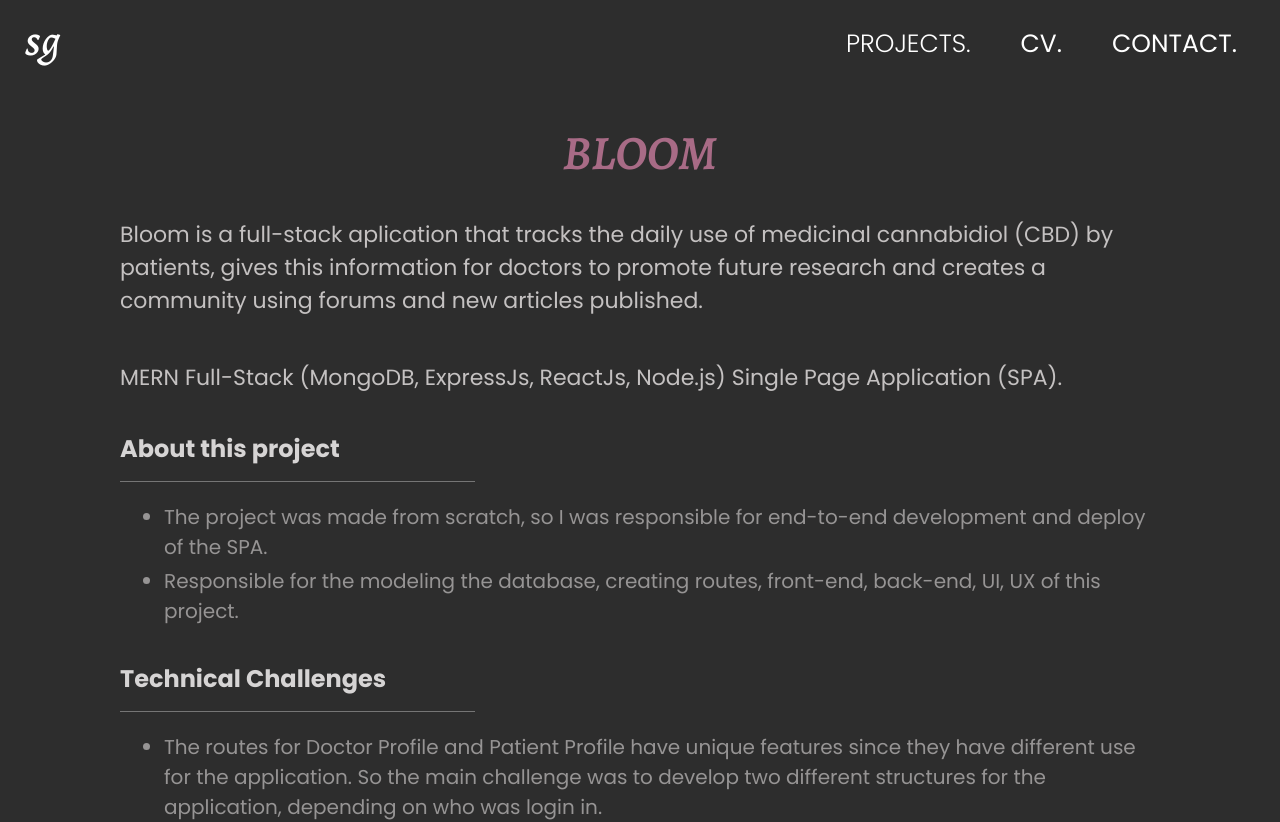
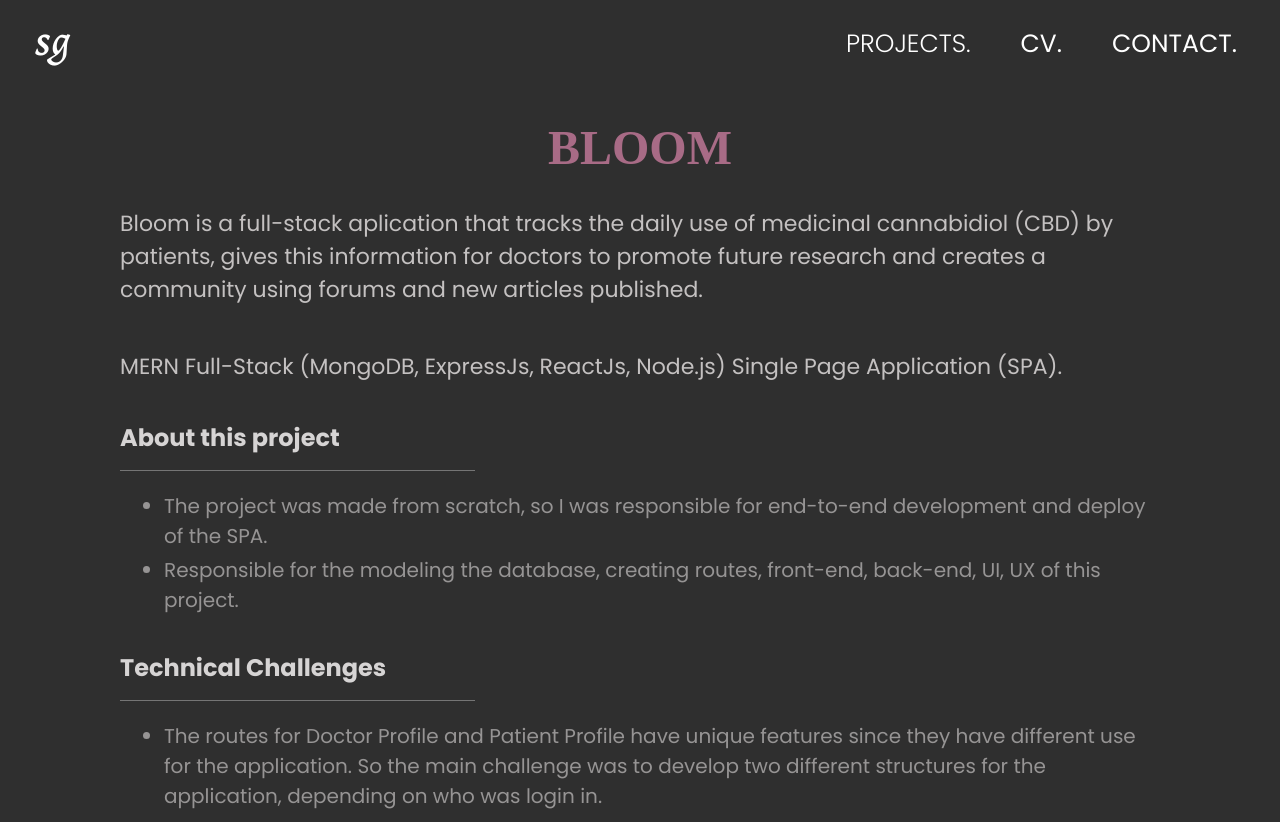
Before and after one commit to simoneguimaraes/portfolio-simone, a React (Create React App) app: page /projects in a window 1280 px wide. Shown: the top 822 px of the page. Built offline with nearby package versions, Linux system fonts and the light colour scheme.

Commit message:
fixed bug in project one

```diff
--- a/src/components/HeroSection/HeroSection.css
+++ b/src/components/HeroSection/HeroSection.css
@@ -1,12 +1,17 @@
 .typewriter h1 {
     font-family: 'Rowdies', cursive;
-    font-size: 62px;
+    font-size: 65px;
 }
 
 .text-hero-page span {
     margin: 6px;
     font-family: 'Poppins', sans-serif;
+    font-size: 25px;
     padding: 0 20px;
+}
+
+.text-hero-page {
+  margin: 26px;
 }
 
 .logo {
--- a/src/components/Navbar/Navbar.css
+++ b/src/components/Navbar/Navbar.css
@@ -93,7 +93,7 @@
 @media (min-width: 800px) {
   .logo {
     font-size: 44px;
-    margin-left: 25px;
+    margin-left: 35px;
   }
   .items-navbar {
     font-size:25px;
--- a/src/components/ProjectsSection/ProjectsSection.css
+++ b/src/components/ProjectsSection/ProjectsSection.css
@@ -1,5 +1,5 @@
 .project-container {
-    background-color: #2d2d2d;
+    background-color: #2f2f2f;
     min-height: 90vh;
     min-width: 90vw;
     display: flex;
@@ -48,7 +48,7 @@
     margin: 0px 10px 10px 10px;
     font-size: 48px;
     color: hsl(334, 26%, 54%);
-  font-family: 'Alegreya', serif;
+  font-family: 'Rowdies', cursive;
 }
 
 .project-link {
```
